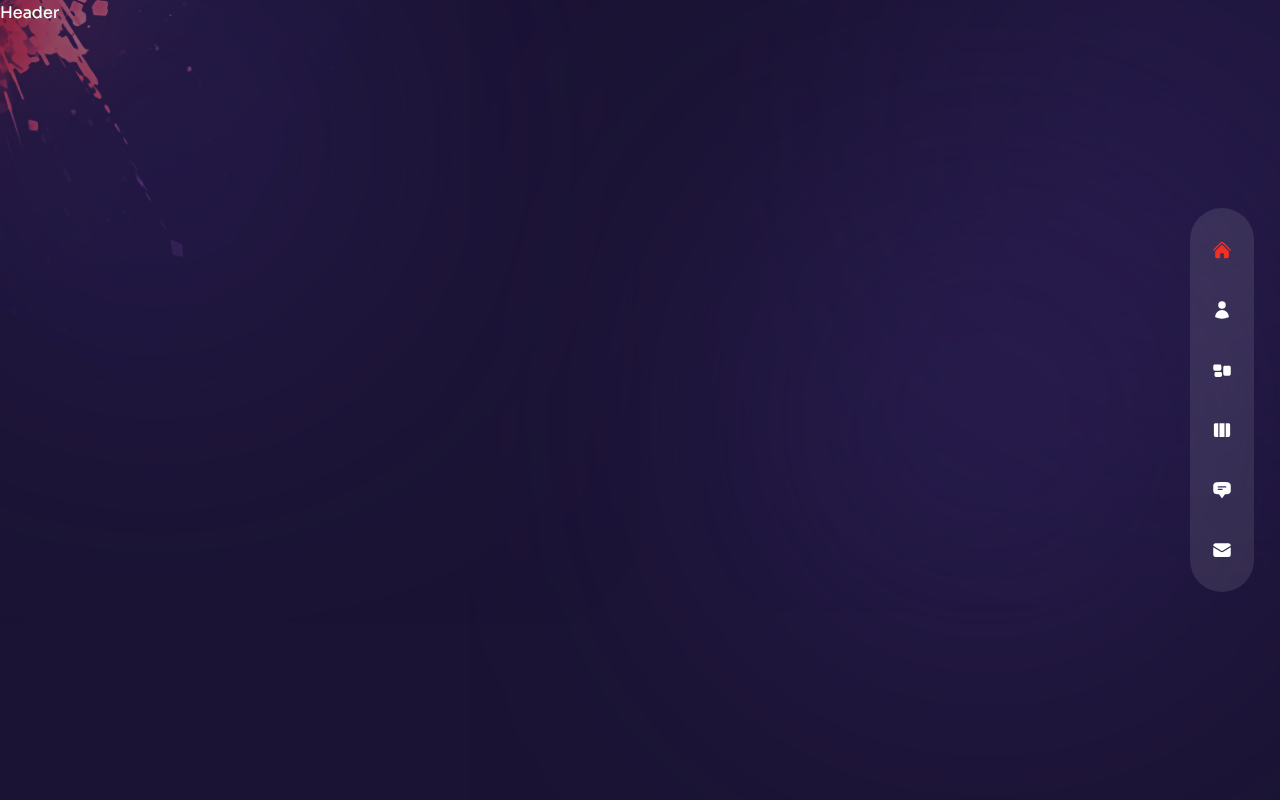
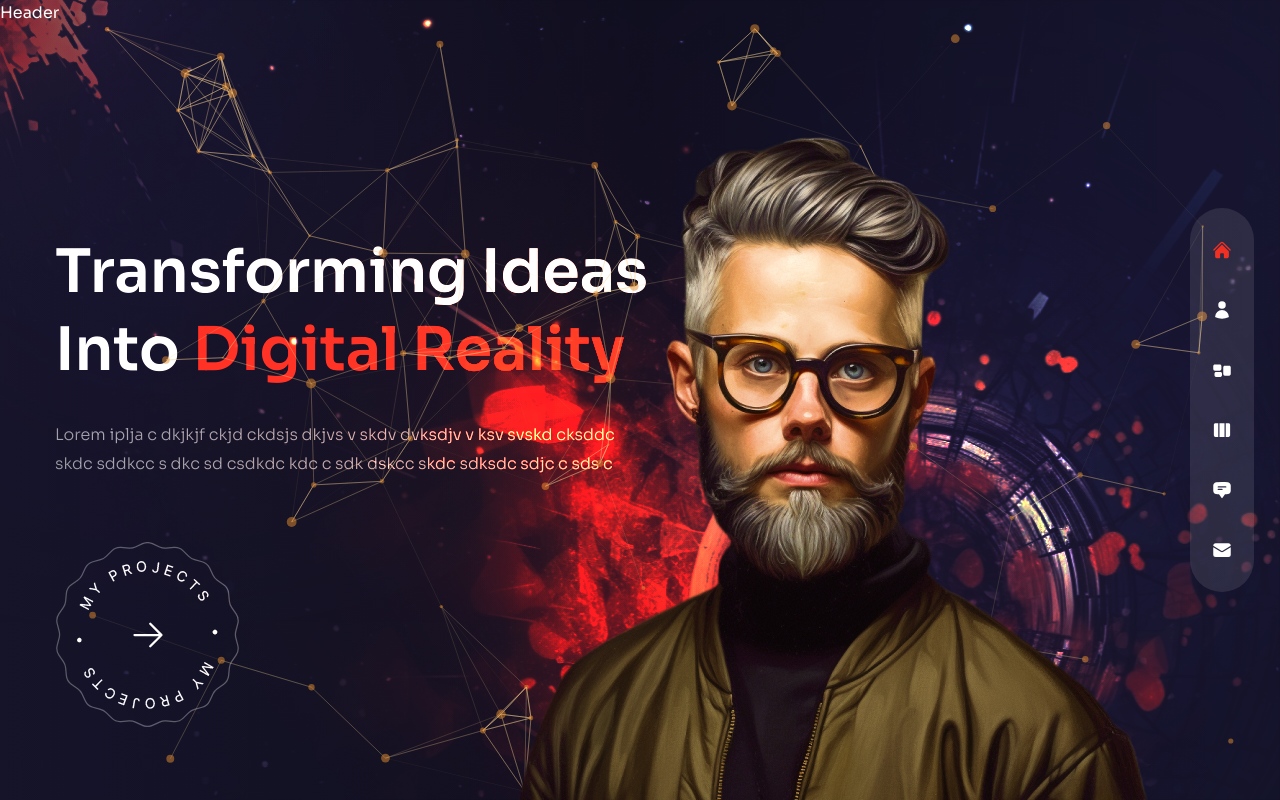
Before and after one commit to saberSakin/portfolio, a Next.js app: page / in a window 1280 px wide. Built offline with nearby package versions, Linux system fonts and the light colour scheme.

Commit message:
homepage done

```diff
--- a/components/Avatar.js
+++ b/components/Avatar.js
@@ -1,5 +1,17 @@
+import Image from "next/image";
+
 const Avatar = () => {
-  return <div>Avatar</div>;
+  return (
+    <div className="hidden xl:flex xl:max-w-none">
+      <Image
+        src={"/avatar.png"}
+        width={737}
+        height={678}
+        alt=""
+        className="translate-z-0 w-full h-full"
+      />
+    </div>
+  );
 };
 
 export default Avatar;
--- a/components/Header.js
+++ b/components/Header.js
@@ -1,5 +1,5 @@
 const Header = () => {
-  return <header>Header</header>;
+  return <header className="absolute z-30 w-full">Header</header>;
 };
 
 export default Header;
--- a/components/ParticlesContainer.js
+++ b/components/ParticlesContainer.js
@@ -1,5 +1,95 @@
+import { Particles } from "react-tsparticles";
+import { loadFull } from "tsparticles";
+import React, { useCallback } from "react";
+
 const ParticlesContainer = () => {
-  return <div>Particles Container</div>;
+  const particlesInit = useCallback(async (engine) => {
+    await loadFull(engine);
+  }, []);
+
+  const particlesLoaded = useCallback(async () => {}, []);
+
+  return (
+    <Particles
+      className="w-full h-full absolute translate-1-0"
+      id="tsparticles"
+      init={particlesInit}
+      loaded={particlesLoaded}
+      options={{
+        fullScreen: { enable: false },
+        background: {
+          color: {
+            value: "",
+          },
+        },
+        fpsLimit: 120,
+        interactivity: {
+          events: {
+            onClick: {
+              enable: false,
+              mode: "psuh",
+            },
+            onHover: {
+              enable: true,
+              mode: "repulse",
+            },
+            resize: true,
+          },
+          modes: {
+            push: {
+              quantity: 90,
+            },
+            repulse: {
+              distance: 200,
+              duration: 0.4,
+            },
+          },
+        },
+        particles: {
+          color: {
+            value: "#e68e2e",
+          },
+          links: {
+            color: "#f5d393",
+            distance: 150,
+            enable: true,
+            opacity: 0.5,
+            width: 1,
+          },
+          collisions: {
+            enable: true,
+          },
+          move: {
+            directions: "none",
+            enable: true,
+            outModes: {
+              default: "bounce",
+            },
+            random: false,
+            speed: 1,
+            straight: false,
+          },
+          number: {
+            density: {
+              enable: true,
+              area: 800,
+            },
+            value: 80,
+          },
+          opacity: {
+            value: 0.5,
+          },
+          shape: {
+            type: "circle",
+          },
+          size: {
+            value: { min: 1, max: 5 },
+          },
+        },
+        detectRetina: true,
+      }}
+    />
+  );
 };
 
 export default ParticlesContainer;
--- a/components/ProjectsBtn.js
+++ b/components/ProjectsBtn.js
@@ -1,5 +1,26 @@
+import Image from "next/image";
+import Link from "next/link";
+import { HiArrowRight } from "react-icons/hi2";
+
 const ProjectsBtn = () => {
-  return <div>Project Btn</div>;
+  return (
+    <div className="mx-auto xl:mx-0">
+      <Link
+        href={"/work"}
+        className="relative w-[185px] h-[185px] flex justify-center items-center
+      bg-circleStar bg-cover bg-center bg-no-repeat group"
+      >
+        <Image
+          src={"/rounded-text.png"}
+          width={141}
+          height={148}
+          alt=""
+          className="animate-spin-slow w-full h-full max-w-[141px] max-h-[148px] "
+        />
+        <HiArrowRight className="absolute text-4xl group-hover:translate-x-2 transition-all duration-300" />
+      </Link>
+    </div>
+  );
 };
 
 export default ProjectsBtn;
--- a/pages/_app.js
+++ b/pages/_app.js
@@ -12,8 +12,8 @@
       <AnimatePresence mode="wait">
         <motion.div key={router.route} className="h-full">
           <Transition />
+          <Component {...pageProps} />
         </motion.div>
-        <Component {...pageProps} />
       </AnimatePresence>
     </Layout>
   );
--- a/pages/index.js
+++ b/pages/index.js
@@ -1,5 +1,83 @@
+import Image from "next/image";
+import ParticlesContainer from "../components/ParticlesContainer";
+import ProjectsBtn from "../components/ProjectsBtn";
+import Avatar from "../components/Avatar";
+import { motion } from "framer-motion";
+import { fadeIn } from "../variants";
+
 const Home = () => {
-  return <div>Home</div>;
+  return (
+    <div
+      className="bg-primary/60 h-full bg-gradient-to-r from-primary/10 via-black/30
+    to-black/10"
+    >
+      {/*text */}
+      <div className="w-full h-full">
+        <div
+          className="text-center flex flex-col  justify-center xl:pt-40 xl:text-left
+    h-full container mx-auto"
+        >
+          {/*title */}
+          <motion.h1
+            variants={fadeIn("down", 0.2)}
+            initial="hidden"
+            animate="show"
+            exit="hidden"
+            className="h1"
+          >
+            Transforming Ideas <br /> Into {""}
+            <span className="text-accent">Digital Reality</span>
+          </motion.h1>
+          {/*subtitle*/}
+          <motion.p
+            variants={fadeIn("down", 0.3)}
+            initial="hidden"
+            animate="show"
+            exit="hidden"
+            className="mx-w-sm xl:max-w-xl mx-auto xl:mx-0 mb-10 xl:mb-16"
+          >
+            Lorem iplja c dkjkjf ckjd ckdsjs dkjvs v skdv dvksdjv v ksv svskd
+            cksddc skdc sddkcc s dkc sd csdkdc kdc c sdk dskcc skdc sdksdc sdjc
+            c sds c
+          </motion.p>
+          {/*btn */}
+          <div className="flex justify-center xl:hidden relative">
+            <ProjectsBtn />
+          </div>
+          <motion.div
+            variants={fadeIn("down", 0.4)}
+            initial="hidden"
+            animate="show"
+            exit="hidden"
+            className="hidden xl:flex"
+          >
+            <ProjectsBtn />
+          </motion.div>
+        </div>
+      </div>
+      {/*image */}
+      <div className="w-[1200px] h-full absolute right-0 bottom-0">
+        {/*bg-img*/}
+        <div
+          className="bg-none xl:bg-explosion xl:bg-cover xl:bg-right
+        xl:bg-no-repeat w-full h-full absolute mix-blend-color-dodge translate-z-0"
+        ></div>
+        {/*particles*/}
+        <ParticlesContainer />
+        {/*avatar img*/}
+        <motion.div
+          variants={fadeIn("up", 0.5)}
+          initial="hidden"
+          animate="show"
+          exit="hidden"
+          transition={{ duration: 1, ease: "easeInOut" }}
+          className="w-full h-full max-w-[737px] max-h-[678px] absolute -bottom-32 lg:bottom-0 lg:right-[8%]"
+        >
+          <Avatar />
+        </motion.div>
+      </div>
+    </div>
+  );
 };
 
 export default Home;
```
Also changed, not shown: public/av.png (added).
